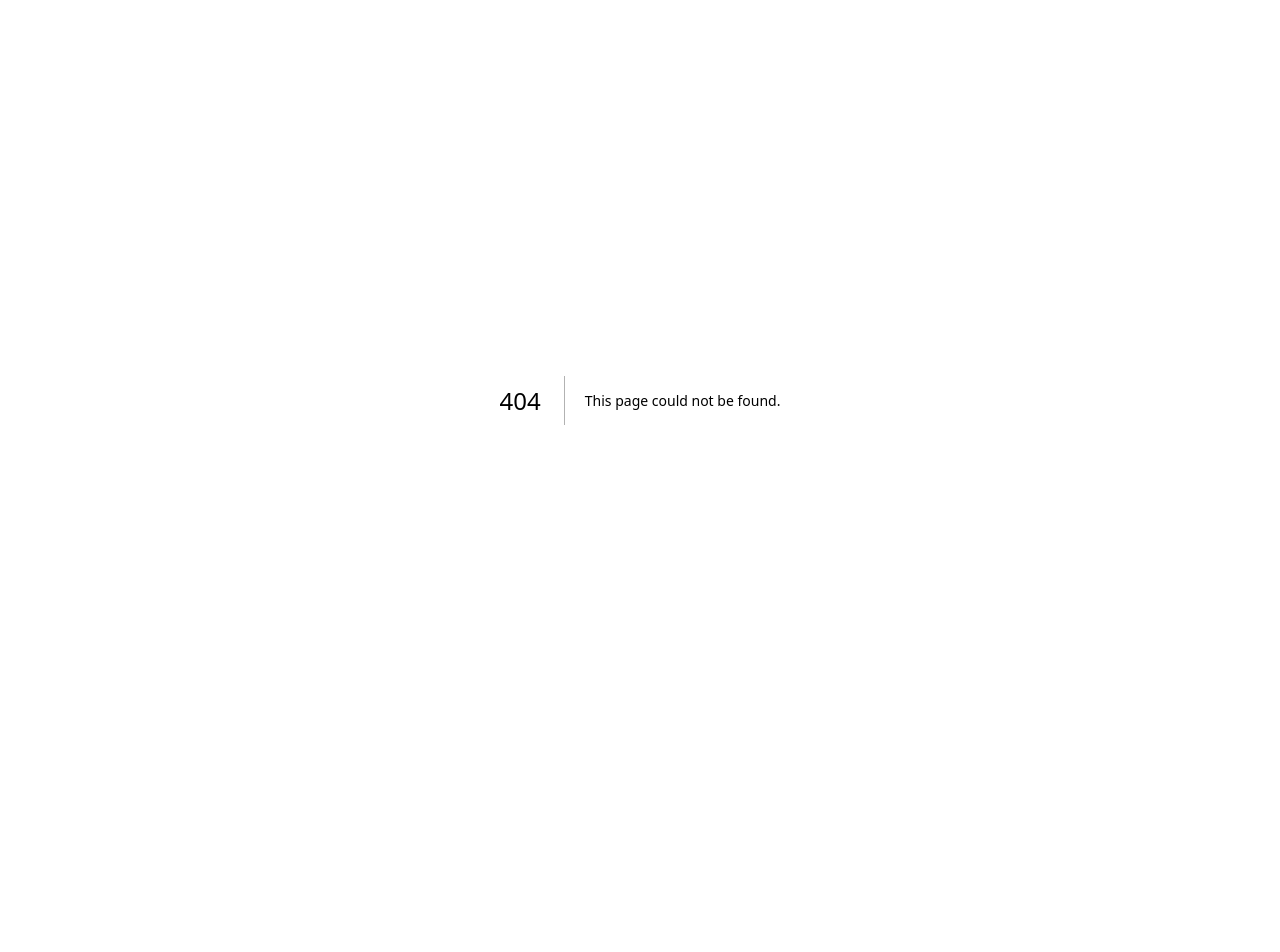
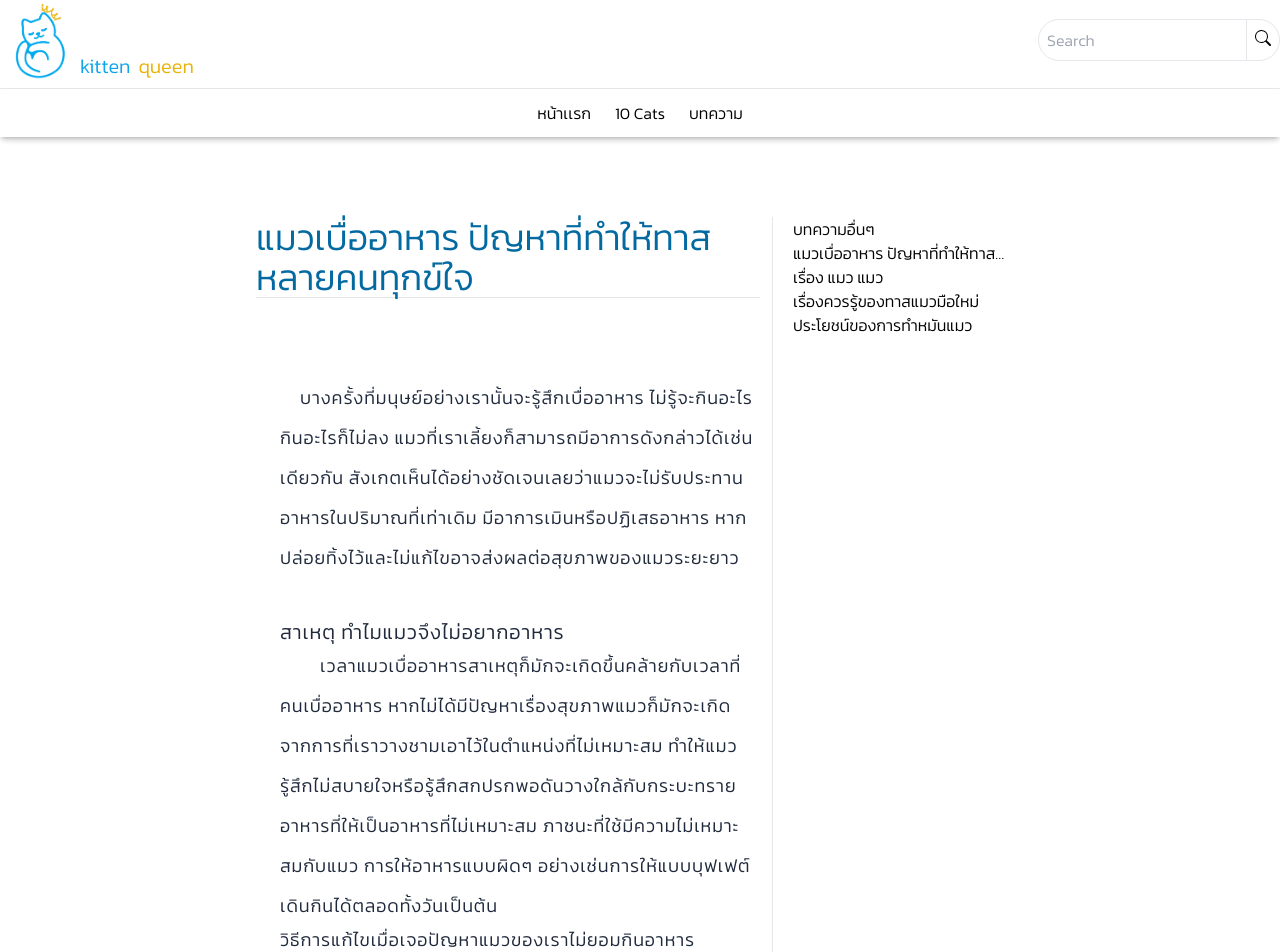
Before and after one commit to YoshidaMasune/kitten_queens-v2, a Next.js app: page /blogs/1 in a window 1280 px wide. Before the commit this address had no page. Shown: the top 952 px of the page. Before the commit the page ends 800 px from the top, so only its background shows below. Built offline with nearby package versions, Linux system fonts and the light colour scheme.

Commit message:
with in blog

```diff
--- /dev/null
+++ b/components/contents/blogs/Blog.tsx
@@ -0,0 +1,45 @@
+import SidebarBlogs from '@/components/layout/utils/SidebarBlogs';
+import { blog } from '@/data/blogs';
+import getData from '@/data/fetchdata/getData';
+import React, { useEffect, useState } from 'react';
+import BlogItem from './BlogItem';
+
+function Blog() {
+  const [blogs, setBlogs] = useState<Array<blog | any>>([]);
+  useEffect(() => {
+    const data = getData('blogs');
+
+    return setBlogs(data);
+  }, []);
+  return (
+    <div className="grid grid-cols-1 lg:grid-cols-[3fr_1fr] container lg:w-3/5 mx-auto">
+      {/* header */}
+      <div className="space-y-32 mt-24">
+        <section className="border-b">
+          <article className="text-4xl">
+            <h1 className="text-sky-500">บทความ</h1>
+            <h2 className="text-yellow-500 indent-3">Cat{"'"}s blos</h2>
+          </article>
+        </section>
+
+        {/* content */}
+        <section>
+          {blogs.length === 0 ? null : (
+            <div className="grid grid-flow-row w-4/5 gap-y-20 auto-rows-fr">
+              {blogs.map((blog, index) => {
+                return <BlogItem key={index} blog={blog} />;
+              })}
+            </div>
+          )}
+        </section>
+      </div>
+
+      {/* aside */}
+      <section className="hidden lg:block border-l pl-10">
+        <SidebarBlogs />
+      </section>
+    </div>
+  );
+}
+
+export default Blog;
--- /dev/null
+++ b/pages/blogs/[bid].tsx
@@ -0,0 +1,120 @@
+import Layout from '@/components/layout/Layout';
+import SidebarBlogs from '@/components/layout/utils/SidebarBlogs';
+import { blog } from '@/data/blogs';
+import { getBlog } from '@/data/fetchdata/getData';
+
+import { useRouter } from 'next/router';
+import React, { useEffect, useState } from 'react';
+
+function Bid() {
+  const [loading, setLoading] = useState(true);
+  const [blog, setBlog] = useState<blog>();
+  const { bid } = useRouter().query;
+
+  useEffect(() => {
+    setLoading(true);
+    if (bid === undefined) {
+      return;
+    } else {
+      setBlog(getBlog(Number(bid)));
+      setLoading(false);
+    }
+  }, [bid]);
+
+  return (
+    <div>
+      <Layout>
+        {loading ? null : (
+          <div className=" grid grid-cols-1 md:grid-cols-[2fr,_1fr] mt-20 container lg:w-3/5 mx-auto gap-x-3">
+            {/* content */}
+            <div className=" flex flex-col">
+              {/* head title */}
+              <article className="border-b mb-20">
+                <h2 className="text-sky-700 text-4xl">{blog?.head}</h2>
+              </article>
+
+              {/* blog contents */}
+              <div className=" ml-6 leading-[2.5rem] text-slate-800 text-lg tracking-wider">
+                {/* sub content */}
+                <div className="indent-5">
+                  <p>{blog?.subtitle}</p>
+                </div>
+
+                {/* contents */}
+                <div className="space-y-7 mt-10">
+                  {blog?.contents?.map((data, index) => {
+                    return (
+                      <p key={index} className="indent-4">
+                        {data}
+                      </p>
+                    );
+                  })}
+                </div>
+
+                {/* content Blogs */}
+                <div className="space-y-10">
+                  {blog?.contentBlogs?.map((data, index) => {
+                    return (
+                      <div key={index}>
+                        <p className="text-xl">{data.title}</p>
+                        <p className="indent-10">{data.content}</p>
+                      </div>
+                    );
+                  })}
+                </div>
+
+                {/* content List */}
+
+                <div>
+                  {blog?.contentLists?.map((data, index) => {
+                    return (
+                      <div key={index}>
+                        <p className="text-lg">{data.title}</p>
+                        <div className="ml-3 space-y-5 mt-2">
+                          {data.content.map((data, index) => {
+                            return (
+                              <div key={index}>
+                                <span>{index + 1}.</span>
+                                <span className="ml-5">{data}</span>
+                              </div>
+                            );
+                          })}
+                        </div>
+                      </div>
+                    );
+                  })}
+                </div>
+
+                {/* image  */}
+                <div className=" my-10">
+                  <img src={`/cats/Bengal/04.jpg`} alt="" />
+                </div>
+
+                <div className=" my-20">
+                  <a
+                    className="line-clamp-1 text-sky-700 hover:text-red-400"
+                    href={`${blog?.cradit}`}
+                    target="_blank"
+                    rel="noreferrer"
+                  >
+                    <span>ที่มา:</span>
+                    <span className="">{blog?.cradit.slice(0, 30)}</span>
+                  </a>
+                </div>
+              </div>
+            </div>
+
+            {/* sidbar */}
+            <div className="border-l pl-5 hidden md:block">
+              <SidebarBlogs />
+            </div>
+          </div>
+        )}
+
+        {/* aside */}
+      </Layout>
+    </div>
+  );
+}
+
+export default Bid;
--- /dev/null
+++ b/pages/blogs/index.tsx
@@ -0,0 +1,21 @@
+import Blog from '@/components/contents/blogs/Blog';
+import Layout from '@/components/layout/Layout';
+import Head from 'next/head';
+import React from 'react';
+
+function index() {
+  console.log();
+
+  return (
+    <div>
+      <Head>
+        <title>blogs</title>
+      </Head>
+      <Layout>
+        <Blog />
+      </Layout>
+    </div>
+  );
+}
+
+export default index;
```
